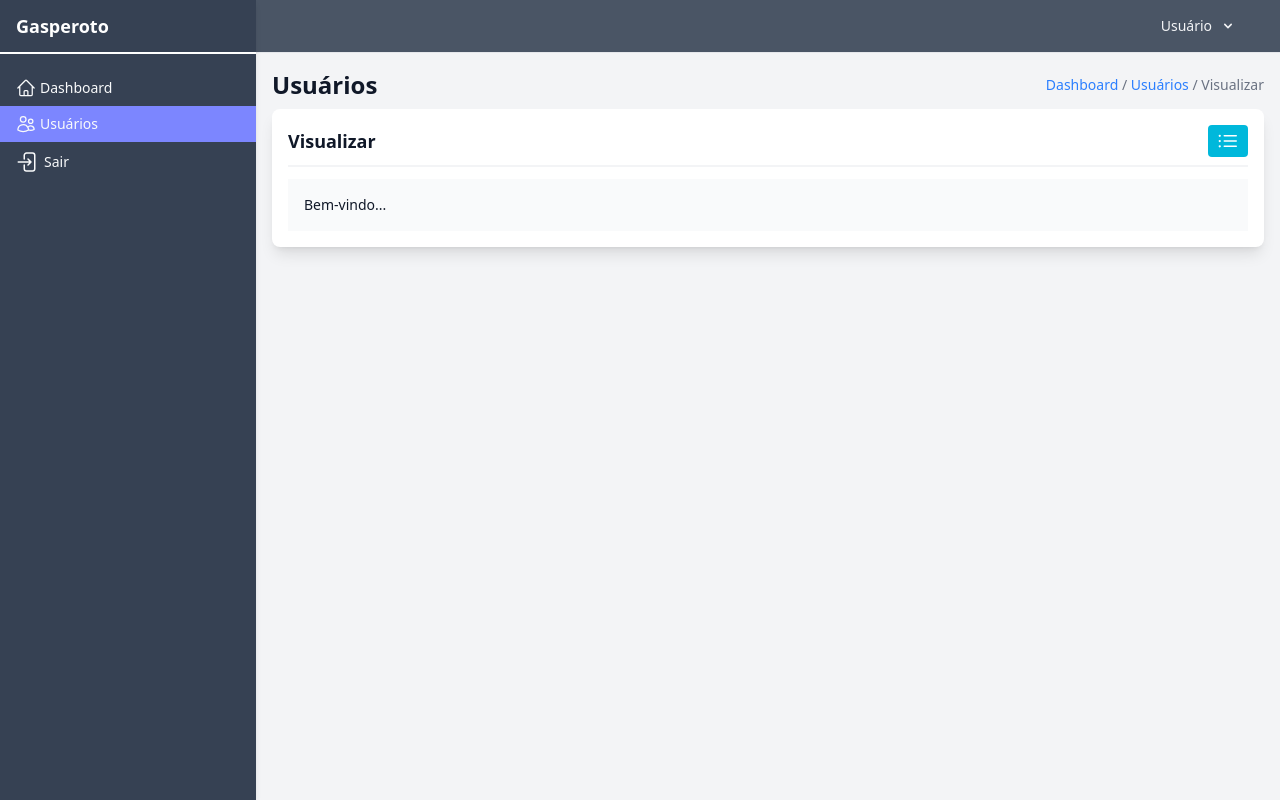
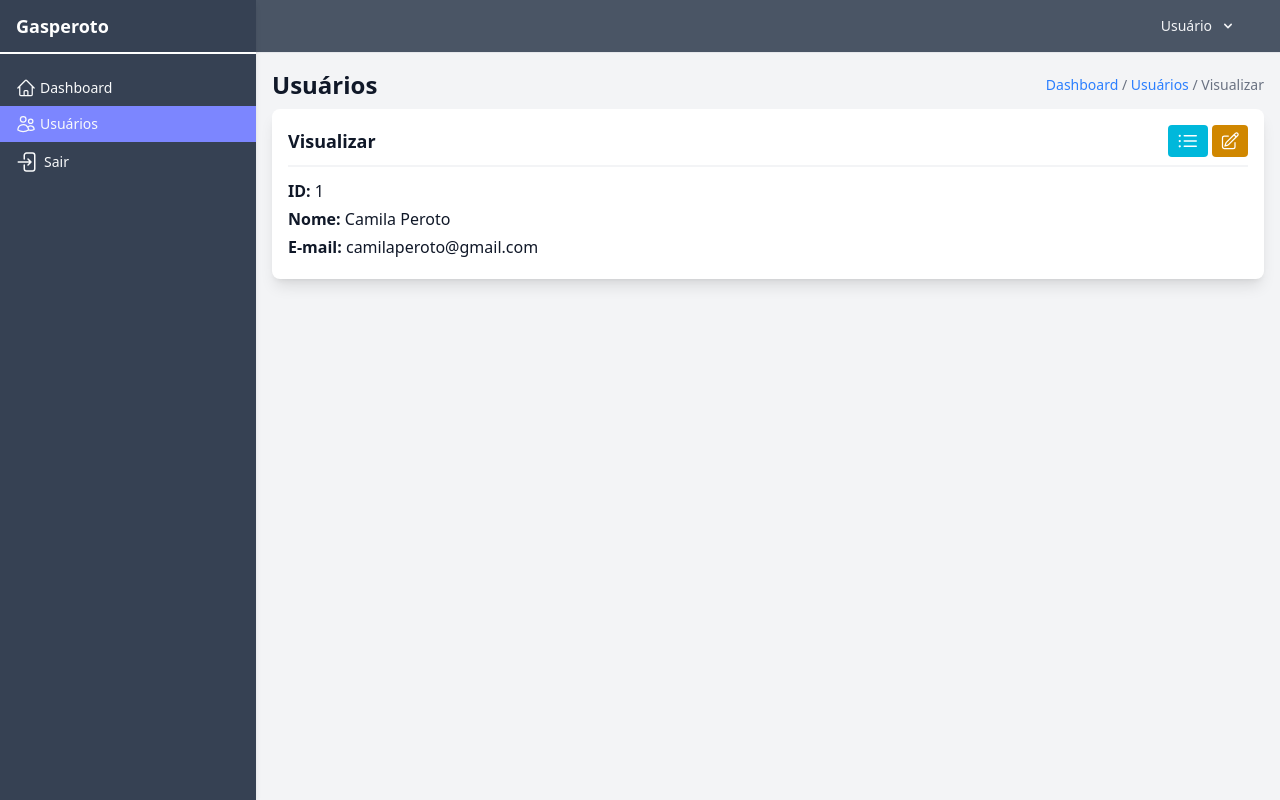
Before and after one commit to CamiPeroto/layout-adm-tailwind, a website: page src/adm/users/view.html in a window 1280 px wide. Drawn offline with nearby package versions, Linux system fonts and the light colour scheme; files that its build step writes are made by us from their sources.

Commit message:
Criando o layout da página visualizar

```diff
--- a/src/adm/users/edit.html
+++ b/src/adm/users/edit.html
@@ -106,6 +106,14 @@
                       <path stroke-linecap="round" stroke-linejoin="round" d="M8.25 6.75h12M8.25 12h12m-12 5.25h12M3.75 6.75h.007v.008H3.75V6.75Zm.375 0a.375.375 0 1 1-.75 0 .375.375 0 0 1 .75 0ZM3.75 12h.007v.008H3.75V12Zm.375 0a.375.375 0 1 1-.75 0 .375.375 0 0 1 .75 0Zm-.375 5.25h.007v.008H3.75v-.008Zm.375 0a.375.375 0 1 1-.75 0 .375.375 0 0 1 .75 0Z" />
                     </svg>
                   </a>
+                  <a href="adm/users/view.html" class="btn-primary flex items-center space-x-1">
+
+                    <svg xmlns="http://www.w3.org/2000/svg" fill="none" viewBox="0 0 24 24" stroke-width="1.5" stroke="currentColor" class="size-6">
+                      <path stroke-linecap="round" stroke-linejoin="round" d="M2.036 12.322a1.012 1.012 0 0 1 0-.639C3.423 7.51 7.36 4.5 12 4.5c4.638 0 8.573 3.007 9.963 7.178.07.207.07.431 0 .639C20.577 16.49 16.64 19.5 12 19.5c-4.638 0-8.573-3.007-9.963-7.178Z" />
+                      <path stroke-linecap="round" stroke-linejoin="round" d="M15 12a3 3 0 1 1-6 0 3 3 0 0 1 6 0Z" />
+                    </svg>
+
+                  </a>
                 </div>
               </div>
 
--- a/src/adm/users/view.html
+++ b/src/adm/users/view.html
@@ -105,11 +105,28 @@
                       <path stroke-linecap="round" stroke-linejoin="round" d="M8.25 6.75h12M8.25 12h12m-12 5.25h12M3.75 6.75h.007v.008H3.75V6.75Zm.375 0a.375.375 0 1 1-.75 0 .375.375 0 0 1 .75 0ZM3.75 12h.007v.008H3.75V12Zm.375 0a.375.375 0 1 1-.75 0 .375.375 0 0 1 .75 0Zm-.375 5.25h.007v.008H3.75v-.008Zm.375 0a.375.375 0 1 1-.75 0 .375.375 0 0 1 .75 0Z" />
                     </svg>
                   </a>
+
+                  <a href="adm/users/edit.html" class="btn-warning hidden md:flex items-center space-x-1">
+
+                    <svg xmlns="http://www.w3.org/2000/svg" fill="none" viewBox="0 0 24 24" stroke-width="1.5" stroke="currentColor" class="size-5">
+                      <path stroke-linecap="round" stroke-linejoin="round" d="m16.862 4.487 1.687-1.688a1.875 1.875 0 1 1 2.652 2.652L10.582 16.07a4.5 4.5 0 0 1-1.897 1.13L6 18l.8-2.685a4.5 4.5 0 0 1 1.13-1.897l8.932-8.931Zm0 0L19.5 7.125M18 14v4.75A2.25 2.25 0 0 1 15.75 21H5.25A2.25 2.25 0 0 1 3 18.75V8.25A2.25 2.25 0 0 1 5.25 6H10" />
+                    </svg>
+
+                  </a>
+
                 </div>
               </div>
 
-              <div class="content-box-body">
-                Bem-vindo...
+              <div class="detail-box">
+                <div class="mb-1">
+                   <span class="detail-content">ID: </span>1
+                </div>
+                <div class="mb-1">
+                  <span class="detail-content">Nome: </span>Camila Peroto
+               </div>
+                <div class="mb-1">
+                  <span class="detail-content">E-mail: </span>camilaperoto@gmail.com
+               </div>
               </div>
            </div>
 
--- a/src/input.css
+++ b/src/input.css
@@ -164,6 +164,14 @@
     @apply border p-2 w-full mt-1 rounded-md border-gray-200 shadow-sm focus:border-gray-300 focus:ring focus:ring-gray-400 focus:outline-none;
   }
   /**** Fim Formulário  ****/
+  /**** Inicio Detalhes Registro  ****/
+  .detail-box{
+    @apply text-shadow-gray-700
+  }
+  .detail-content{
+    @apply font-bold
+  }
+  /**** Fim Detalhes Registro ****/
 
   /* Inicio Botões  */
   .btn-primary {
```
Also changed, not shown: src/output.css.
